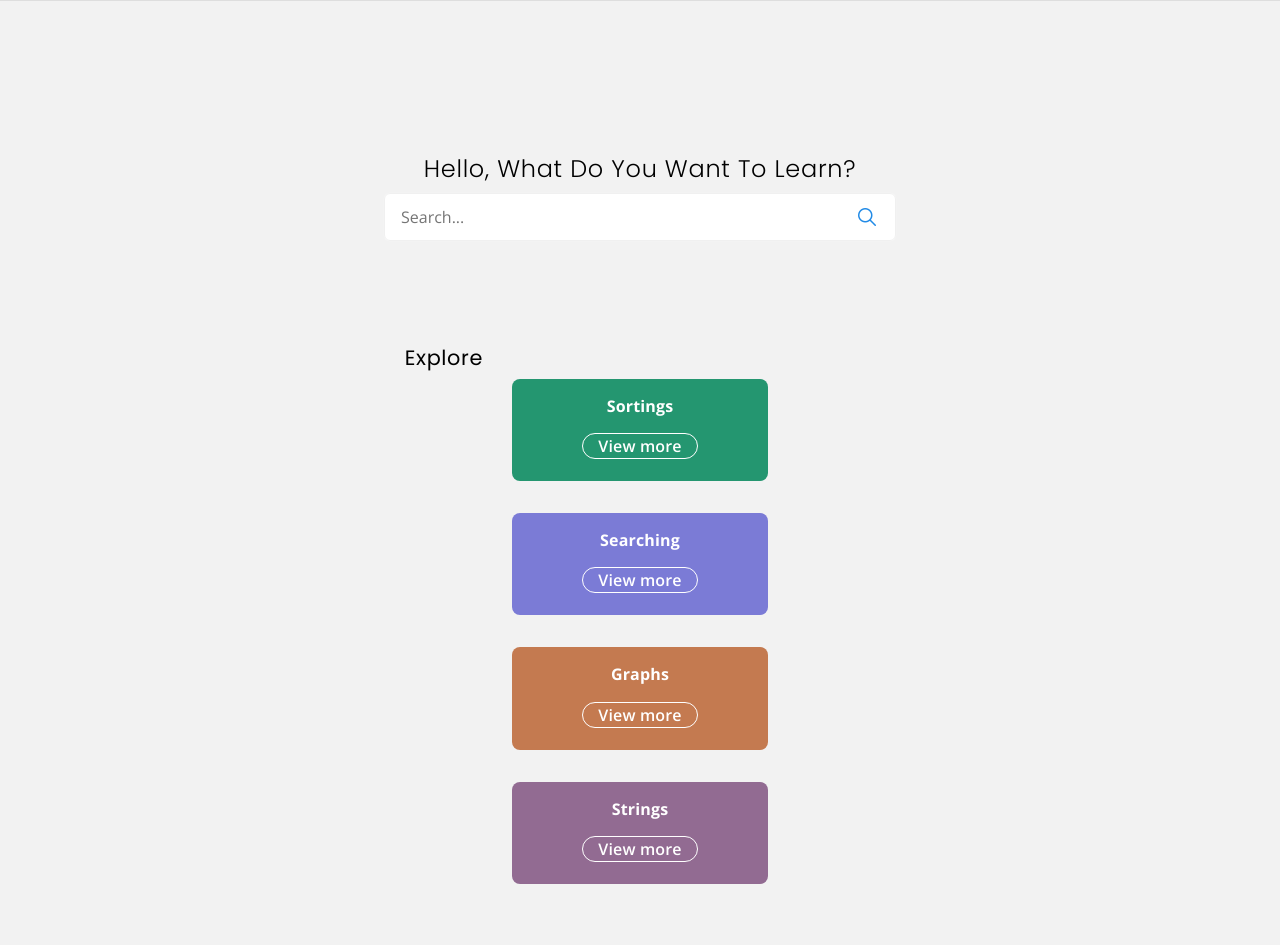
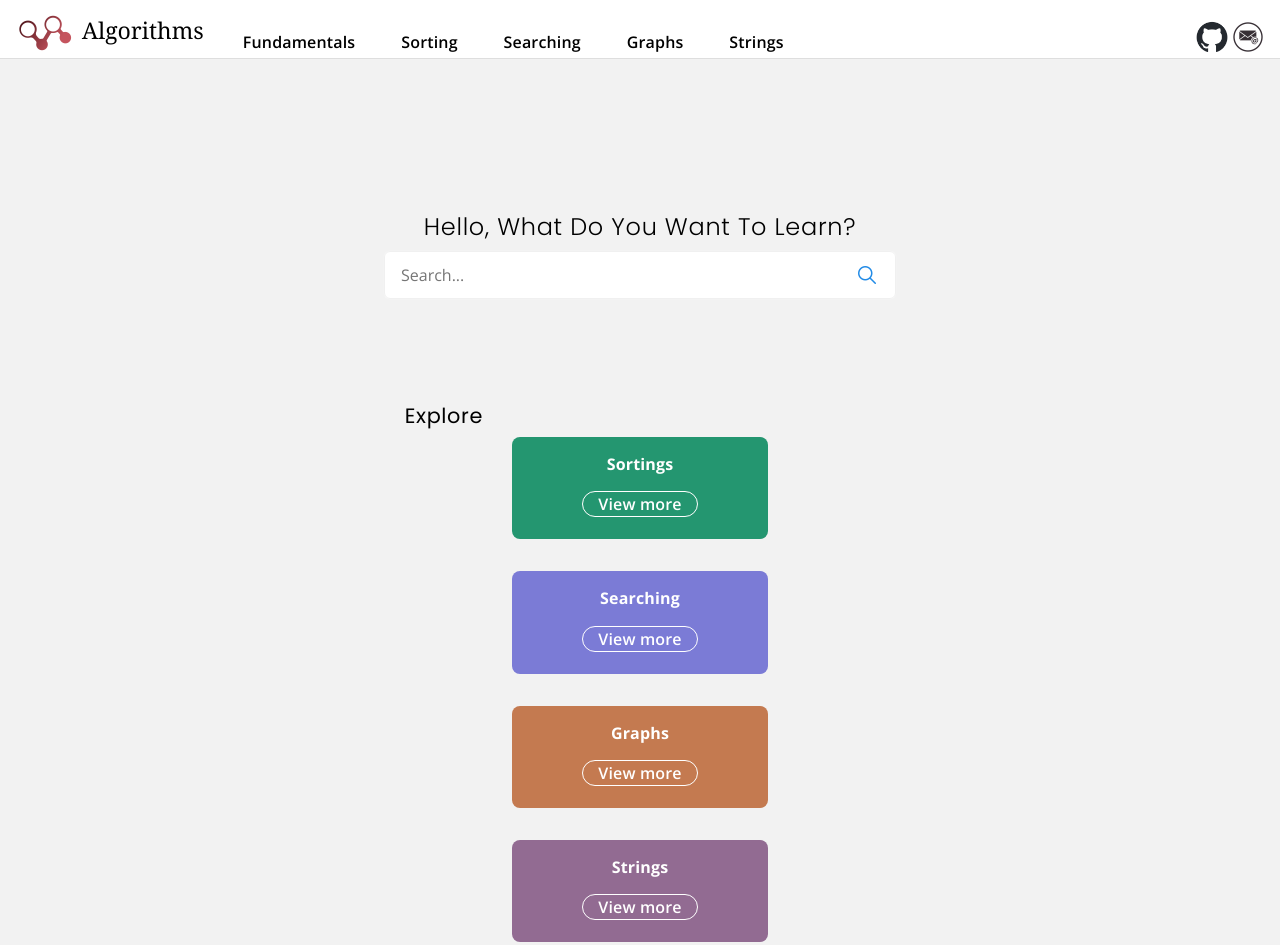
Before and after one commit to autleaves/Yang, a plain HTML site: page index.html in a window 1280 px wide. Shown: the top 945 px of the page. Drawn offline with nearby package versions, Linux system fonts and the light colour scheme.

Commit message:
test write header and footer by js 1:47

```diff
--- a/index.html
+++ b/index.html
@@ -49,7 +49,7 @@
         </div>
     </header> -->
     <header class="header">
-
+        <script src="./js/write_header.js"></script>
     </header>
     <main>
         <div class="search-wrapper ">
```
